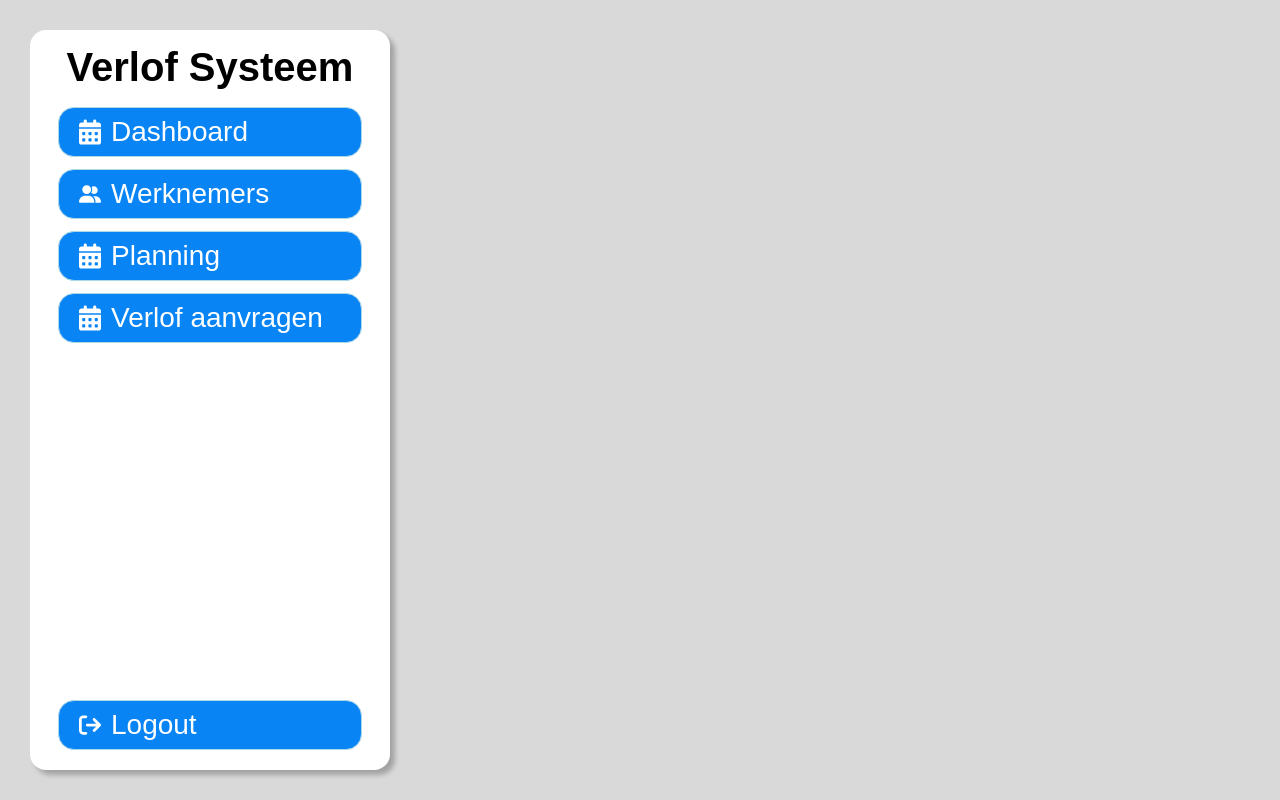
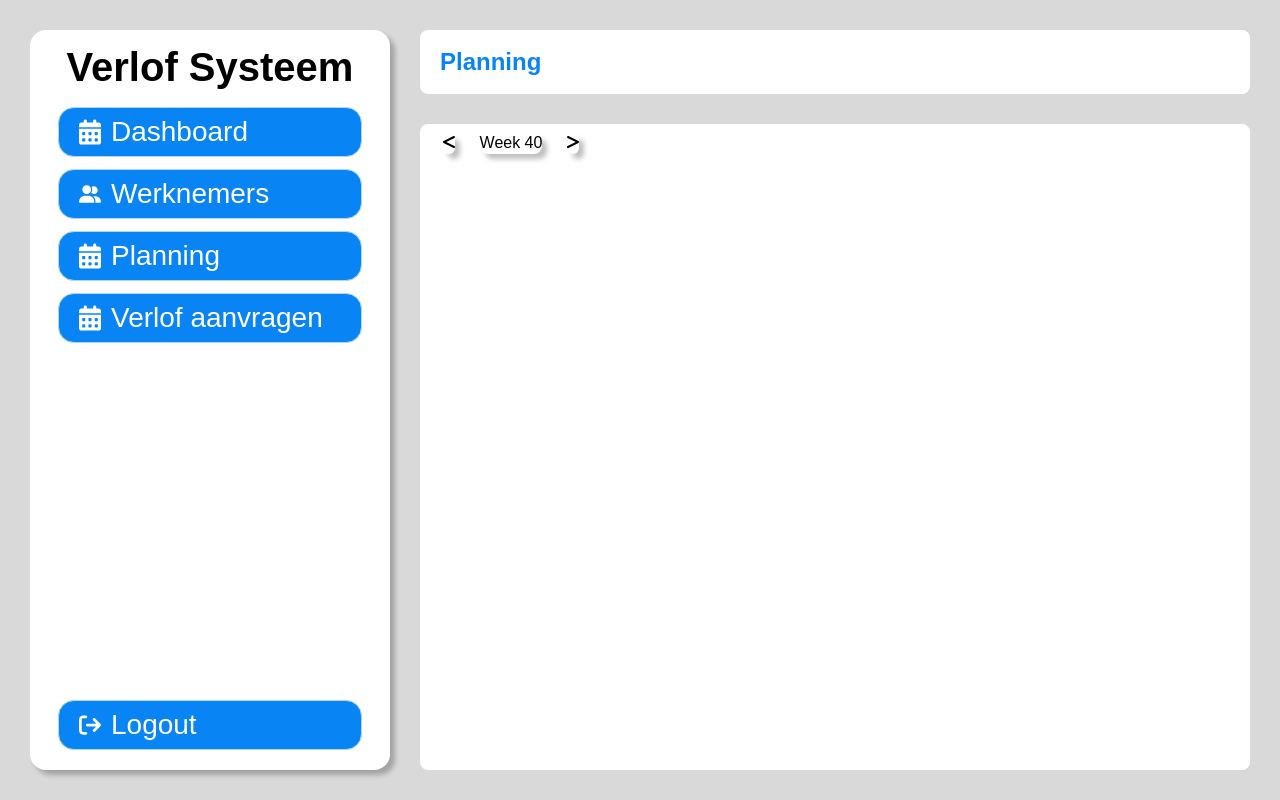
Before and after one commit to jordiverbeek/geoprofs-frontend, a React app: page /planning in a window 1280 px wide. Built offline with nearby package versions, Linux system fonts and the light colour scheme; the HTML template or start-up script is replaced by a standard one.

Commit message:
begin planning

```diff
--- a/src/App.jsx
+++ b/src/App.jsx
@@ -4,6 +4,7 @@ import Home from './pages/Home';
 import Login from './pages/Login';
 import Sidebar from './components/Sidebar';
 import Register from "./pages/Register";
+import Planning from "./pages/Planning";
 
 function App() {
     const [showSidebar, setShowSidebar] = useState(true);
@@ -46,6 +47,8 @@ function AppContent({ showSidebar, setShowSidebar, isloggedin }) {
 
                     {/* Pages */}
                     <Route path="/" element={<Home />} />
+                    <Route path="/planning" element={<Planning />} />
+
 
 
                     {/* Authentication */}
--- a/src/nick.css
+++ b/src/nick.css
@@ -15,3 +15,9 @@ h1 { font-size: 24px; margin-bottom: 20px; color: #333; }
 .dashboard .widget p { font-size: 24px; font-weight: bold; color: black; margin: 5px 0 0 0; }
 
 .dashboard .content { background-color: white; border-radius: 8px; padding: 30px; height: 100%; box-shadow: 5px 5px 5px rgba(0, 0, 0, 0.25); }
+
+.container-planning { width: 100%; height: 100%; display: flex; flex-direction: column; gap: 30px; }
+.header-planning { width: 100%; height: 10%; display: flex; justify-content: flex-start; align-items: center; background-color: white; border-radius: 8px; padding-left: 20px; color: #0984F5;}
+.planning { width: 100%; height: 100%; display: flex; gap: 30px; background-color: white; border-radius: 8px; padding: 10px;}
+.planning-nav { width: 20%; height: 20px; display: flex; flex-direction: row; justify-content: space-around; }
+.planning-nav-item {width: auto; height: 100%; cursor: pointer; background-color: white; border-radius: 8px; box-shadow: 5px 5px 5px rgba(0, 0, 0, 0.25); padding: 0px;}
--- /dev/null
+++ b/src/pages/Planning.jsx
@@ -0,0 +1,28 @@
+import React, { useState, useEffect } from 'react';
+import { faLessThan } from '@fortawesome/free-solid-svg-icons';
+import { faGreaterThan } from '@fortawesome/free-solid-svg-icons';
+import { FontAwesomeIcon } from '@fortawesome/react-fontawesome';
+
+const Planning = () => {
+    const [token, setToken] = useState('');
+
+    return (
+        <div className='container-planning'>
+            <div className='header-planning'>
+                <h2>Planning</h2>
+            </div>
+            <div className='planning'>
+                <div className='planning-nav'>
+                    <div className='planning-nav-item'> <FontAwesomeIcon icon={faLessThan} /> </div>
+                    <div className='planning-nav-item'> Week 40 </div>
+                    <div className='planning-nav-item'> <FontAwesomeIcon icon={faGreaterThan} /> </div>
+                </div>
+                <div className='planning-content'>
+
+                </div>
+            </div>
+        </div>
+    );
+}
+
+export default Planning;
```
